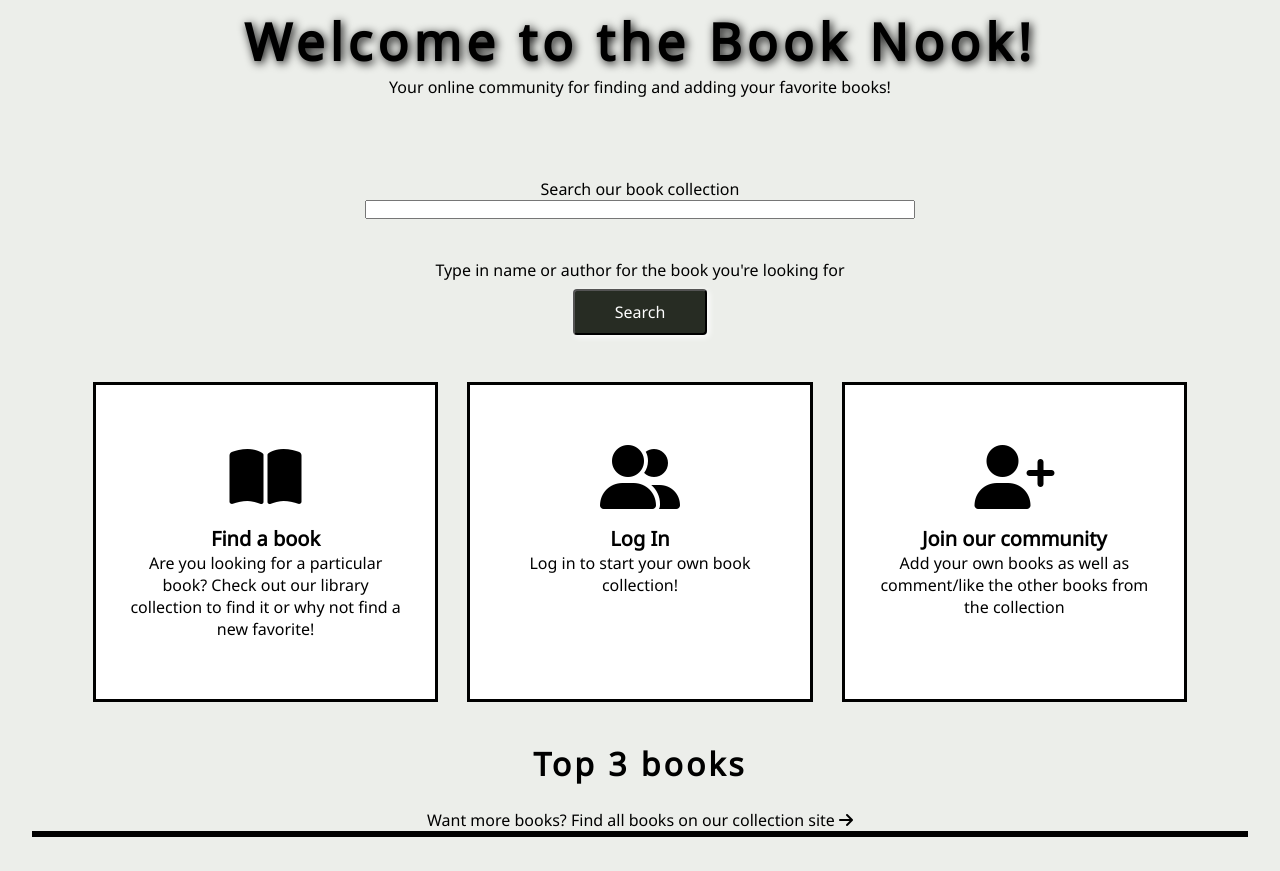
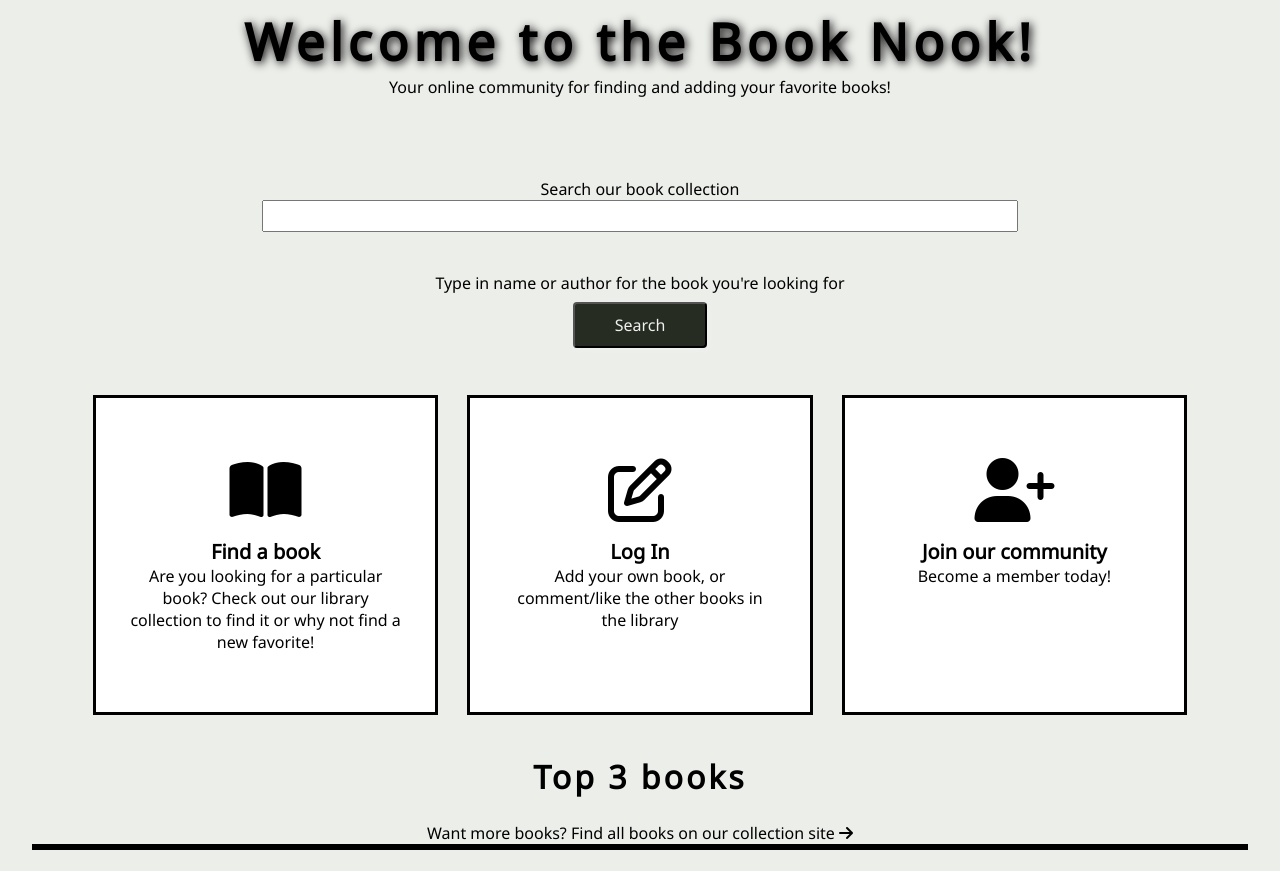
Before and after one commit to Code-Institute-Submissions/the_book_nook, a Flask app: page / in a window 1280 px wide. Shown: the part 514-1385 px from the top of the page. Run offline with Flask 2, Linux system fonts and the light colour scheme; data that the repository does not hold is empty; some libraries are stand-ins or nearby versions.

Commit message:
style: cont changed after testers feedback

```diff
--- a/static/css/style.css
+++ b/static/css/style.css
@@ -25,7 +25,7 @@ html, body {
 
 .buttons {
   background-color: #272C23;
-  color: #fff;
+  color: #EFF1EE;
   padding: 10px 40px;
   display: inline-block;
   border-radius: 4px;
@@ -36,8 +36,8 @@ html, body {
 }
 
 .reset-buttons {
-  background-color: #272C23;
-  color: lightcoral;
+  background-color: #A4AB9F;
+  color: #EFF1EE;
   padding: 10px 40px;
   text-decoration: none;
   display: inline-block;
@@ -49,7 +49,18 @@ html, body {
 
 .book-buttons {
   background-color: #272C23;
-  color: #fff;
+  color: #EFF1EE;
+  padding: 8px 20px;
+  display: inline-block;
+  border-radius: 4px;
+  font-size: 14px;
+  font-family: "Noto Sans", sans-serif;
+  margin: 3px;
+}
+
+.reset-book-buttons {
+  background-color: #A4AB9F;
+  color: #EFF1EE;
   padding: 8px 20px;
   display: inline-block;
   border-radius: 4px;
@@ -156,13 +167,14 @@ a:hover {
 /* ------------------------------------------------- Search form */
 
 .user-search-form {
-    width: 60%;
+    width: 80%;
     margin: auto;
     text-align: center;
     padding: 5vh;}
 
 #query {
     width: 80%;
+    height: 4vh;
     margin: auto;
 }
 
@@ -221,6 +233,7 @@ a:hover {
 
 .book-image {
     height: 25vh;
+    max-width: 30vh;
     margin-top: 2vh;
 }
 
@@ -247,6 +260,7 @@ a:hover {
 
 .single-book-image {
     height: 70vh;
+    max-width: 60vh;
     margin: 3vh;
 }
 
@@ -469,6 +483,7 @@ body {
 
 .single-book-image {
     height: 25vh;
+    width: auto;
 }
 
 .main-categories {
--- a/templates/book.html
+++ b/templates/book.html
@@ -21,16 +21,17 @@
                     <a href="{{ url_for('like_book', book_id=book._id) }}">
                         <i class="fa fa-heart"></i>
                     </a>
+                    {% endif %}
                     {{ book.likes }} like this book
                 </p>
-                 {% endif %}
+
                 <p class="single-created-by">Book added by:  {{ book.created_by }}</p>
 
                 <span class="single-book-edit-delete-section">
                     {% if session.user | lower == book.created_by | lower %}
                     <a class="book-buttons" href="{{ url_for('edit_book', book_id=book._id) }}"><i
                             class="fas fa-pencil-alt"></i> Edit Book</a>
-                    <a class="book-buttons" href="{{ url_for('delete_book', book_id=book._id) }}"><i
+                    <a class="reset-book-buttons" href="{{ url_for('delete_book', book_id=book._id) }}"><i
                             class="fas fa-trash-alt"></i> Delete Book</a>
                 </span>
                 {% endif %}
--- a/templates/books.html
+++ b/templates/books.html
@@ -27,13 +27,14 @@
                     class="fas fa-arrow-right"></i></a>
         </span>
         <span>
-            {% if session.user | lower == book.created_by | lower %}
+            {% if session.user | lower == "admin" | lower % or session.user | lower == book.created_by | lower}
             <a class="book-buttons" href="{{ url_for('edit_book', book_id=book._id) }}"><i
                     class="fas fa-pencil-alt"></i> Edit Book</a>
-            <a class="book-buttons" href="{{ url_for('delete_book', book_id=book._id) }}"><i
+            <a class="reset-book-buttons" href="{{ url_for('delete_book', book_id=book._id) }}"><i
                     class="fas fa-trash-alt"></i> Delete Book</a>
         </span>
         {% endif %}
+
     </div>
     {% endfor %}
    </section>
--- a/templates/index.html
+++ b/templates/index.html
@@ -3,14 +3,14 @@
 <div class="hero-image"></div>
 <h1 class="headline-main">Welcome to the Book Nook!</h1>
 <p>Your online community for finding and adding your favorite books!</p>
-<section class="user-search-form">
+<div class="user-search-form">
     <form action="{{ url_for('search')}}" method="POST">
         <label for="query">Search our book collection</label>
         <input type="text" name="query" id="query" minlength="3" required>
         <label for="query">Type in name or author for the book you're looking for</label>
         <input class="buttons" type="submit" value="Search">
     </form>
-</section>
+</div>
 <section>
     <div class="welcome-info-boxes">
         <div>
@@ -22,17 +22,17 @@
         </div>
         <div>
             <a href="{{ url_for('login') }}">
-                <i class="fas fa-user-friends"></i>
+                <i class="far fa-edit"></i>
             </a>
             <p class="headline-mini">Log In</p>
-            <p>Log in to start your own book collection!</p>
+            <p>Add your own book, or comment/like the other books in the library</p>
         </div>
         <div>
             <a href="{{ url_for('register') }}">
                 <i class="fas fa-user-plus"></i>
             </a>
             <p class="headline-mini">Join our community</p>
-            <p>Add your own books as well as comment/like the other books from the collection</p>
+            <p>Become a member today!</p>
         </div>
     </div>
 </section>
--- a/templates/login.html
+++ b/templates/login.html
@@ -12,7 +12,7 @@
             <label class="headline-mini" for="password">Password:</label>
             <input type="password" name="password" id="password" required>
             <input class="buttons" type="submit" value="Log In">
-            <a class="buttons" href="{{ url_for('index') }}">Cancel</a>
+            <a class="reset-buttons" href="{{ url_for('index') }}">Cancel</a>
         </form>
     </div>
     <div>
```
